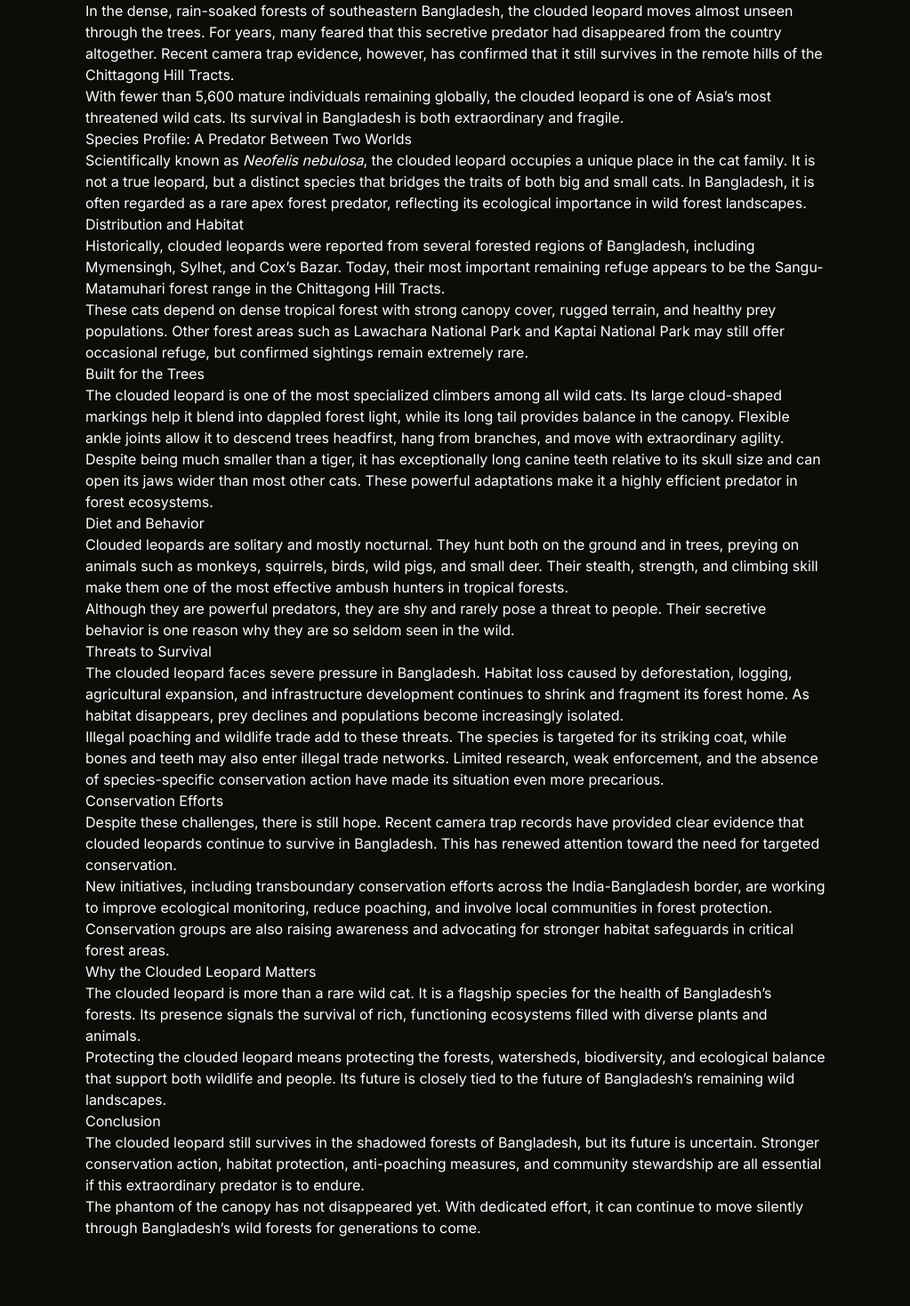
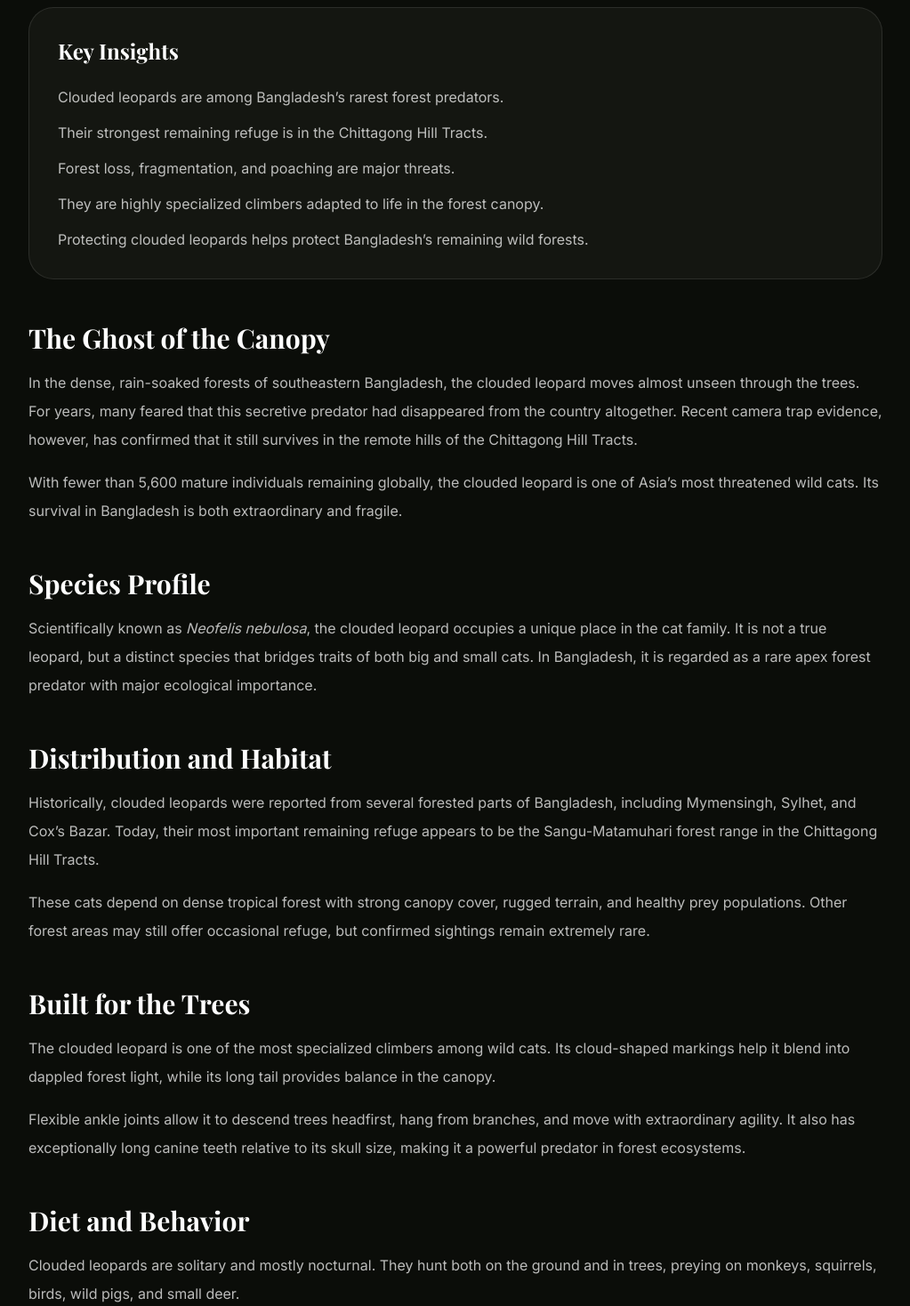
Before and after one commit to carb91-sow/wildlifescope.org, a Next.js app: page /insights/clouded-leopard-bangladesh in a window 1280 px wide. Shown: the part 1182-2650 px from the top of the page at 89% size, without its empty margins (128-1151 px from the left). Built offline with nearby package versions, Linux system fonts and the light colour scheme; a web font is replaced by a local one.

Commit message:
Update page.tsx

```diff
--- a/app/insights/clouded-leopard-bangladesh/page.tsx
+++ b/app/insights/clouded-leopard-bangladesh/page.tsx
@@ -48,7 +48,7 @@ export default function CloudedLeopardInsightPage() {
 
       <main className="bg-[#0b0d09] pt-20 text-white">
         <section className="border-b border-white/10 py-20">
-          <div className="mx-auto max-w-4xl px-6 lg:px-8">
+          <div className="mx-auto max-w-5xl px-6 lg:px-8">
             <Link
               href="/species/clouded-leopard"
               className="text-sm text-[#f4c542] transition-colors hover:text-[#ffd76a]"
@@ -64,7 +64,7 @@ export default function CloudedLeopardInsightPage() {
               The Clouded Leopard: The Phantom of Bangladesh’s Forest Canopy
             </h1>
 
-            <p className="mt-6 text-lg leading-8 text-white/72">
+            <p className="mt-6 max-w-3xl text-lg leading-8 text-white/72">
               Hidden within the misty forests of the Chittagong Hill Tracts, the
               clouded leopard remains one of Bangladesh’s rarest and most elusive
               predators. This remarkable forest cat is a symbol of the country’s
@@ -85,146 +85,192 @@ export default function CloudedLeopardInsightPage() {
         </section>
 
         <section className="py-20">
-          <div className="mx-auto max-w-4xl px-6 lg:px-8">
-            <article className="prose prose-invert max-w-none prose-headings:text-white prose-p:text-white/72 prose-strong:text-white">
-              <h2>The Ghost of the Canopy</h2>
-              <p>
-                In the dense, rain-soaked forests of southeastern Bangladesh, the
-                clouded leopard moves almost unseen through the trees. For years,
-                many feared that this secretive predator had disappeared from the
-                country altogether. Recent camera trap evidence, however, has
-                confirmed that it still survives in the remote hills of the
+          <div className="mx-auto max-w-5xl px-6 lg:px-8">
+            <div className="rounded-[28px] border border-white/10 bg-[#141611] p-8">
+              <h2 className="font-serif text-2xl font-bold text-white">
+                Key Insights
+              </h2>
+
+              <ul className="mt-6 space-y-4 text-white/72">
+                <li>
+                  Clouded leopards are among Bangladesh’s rarest forest predators.
+                </li>
+                <li>
+                  Their strongest remaining refuge is in the Chittagong Hill
+                  Tracts.
+                </li>
+                <li>
+                  Forest loss, fragmentation, and poaching are major threats.
+                </li>
+                <li>
+                  They are highly specialized climbers adapted to life in the
+                  forest canopy.
+                </li>
+                <li>
+                  Protecting clouded leopards helps protect Bangladesh’s remaining
+                  wild forests.
+                </li>
+              </ul>
+            </div>
+
+            <article className="mt-12 space-y-12">
+              <section>
+                <h2 className="font-serif text-3xl font-bold text-white">
+                  The Ghost of the Canopy
+                </h2>
+                <p className="mt-4 leading-8 text-white/72">
+                  In the dense, rain-soaked forests of southeastern Bangladesh,
+                  the clouded leopard moves almost unseen through the trees. For
+                  years, many feared that this secretive predator had disappeared
+                  from the country altogether. Recent camera trap evidence,
+                  however, has confirmed that it still survives in the remote
+                  hills of the Chittagong Hill Tracts.
+                </p>
+                <p className="mt-4 leading-8 text-white/72">
+                  With fewer than 5,600 mature individuals remaining globally,
+                  the clouded leopard is one of Asia’s most threatened wild cats.
+                  Its survival in Bangladesh is both extraordinary and fragile.
+                </p>
+              </section>
+
+              <section>
+                <h2 className="font-serif text-3xl font-bold text-white">
+                  Species Profile
+                </h2>
+                <p className="mt-4 leading-8 text-white/72">
+                  Scientifically known as <em>Neofelis nebulosa</em>, the clouded
+                  leopard occupies a unique place in the cat family. It is not a
+                  true leopard, but a distinct species that bridges traits of
+                  both big and small cats. In Bangladesh, it is regarded as a
+                  rare apex forest predator with major ecological importance.
+                </p>
+              </section>
+
+              <section>
+                <h2 className="font-serif text-3xl font-bold text-white">
+                  Distribution and Habitat
+                </h2>
+                <p className="mt-4 leading-8 text-white/72">
+                  Historically, clouded leopards were reported from several
+                  forested parts of Bangladesh, including Mymensingh, Sylhet, and
+                  Cox’s Bazar. Today, their most important remaining refuge
+                  appears to be the Sangu-Matamuhari forest range in the
                   Chittagong Hill Tracts.
                 </p>
+                <p className="mt-4 leading-8 text-white/72">
+                  These cats depend on dense tropical forest with strong canopy
+                  cover, rugged terrain, and healthy prey populations. Other
+                  forest areas may still offer occasional refuge, but confirmed
+                  sightings remain extremely rare.
+                </p>
+              </section>
 
-              <p>
-                With fewer than 5,600 mature individuals remaining globally, the
-                clouded leopard is one of Asia’s most threatened wild cats. Its
-                survival in Bangladesh is both extraordinary and fragile.
+              <section>
+                <h2 className="font-serif text-3xl font-bold text-white">
+                  Built for the Trees
+                </h2>
+                <p className="mt-4 leading-8 text-white/72">
+                  The clouded leopard is one of the most specialized climbers
+                  among wild cats. Its cloud-shaped markings help it blend into
+                  dappled forest light, while its long tail provides balance in
+                  the canopy.
                 </p>
+                <p className="mt-4 leading-8 text-white/72">
+                  Flexible ankle joints allow it to descend trees headfirst, hang
+                  from branches, and move with extraordinary agility. It also has
+                  exceptionally long canine teeth relative to its skull size,
+                  making it a powerful predator in forest ecosystems.
+                </p>
+              </section>
 
-              <h2>Species Profile: A Predator Between Two Worlds</h2>
-              <p>
-                Scientifically known as <em>Neofelis nebulosa</em>, the clouded
-                leopard occupies a unique place in the cat family. It is not a
-                true leopard, but a distinct species that bridges the traits of
-                both big and small cats. In Bangladesh, it is often regarded as a
-                rare apex forest predator, reflecting its ecological importance in
-                wild forest landscapes.
+              <section>
+                <h2 className="font-serif text-3xl font-bold text-white">
+                  Diet and Behavior
+                </h2>
+                <p className="mt-4 leading-8 text-white/72">
+                  Clouded leopards are solitary and mostly nocturnal. They hunt
+                  both on the ground and in trees, preying on monkeys, squirrels,
+                  birds, wild pigs, and small deer.
                 </p>
+                <p className="mt-4 leading-8 text-white/72">
+                  Their stealth, strength, and climbing skill make them effective
+                  ambush hunters, but they are shy animals and rarely pose a
+                  threat to people.
+                </p>
+              </section>
 
-              <h2>Distribution and Habitat</h2>
-              <p>
-                Historically, clouded leopards were reported from several
-                forested regions of Bangladesh, including Mymensingh, Sylhet, and
-                Cox’s Bazar. Today, their most important remaining refuge appears
-                to be the Sangu-Matamuhari forest range in the Chittagong Hill
-                Tracts.
+              <section>
+                <h2 className="font-serif text-3xl font-bold text-white">
+                  Major Threats
+                </h2>
+                <p className="mt-4 leading-8 text-white/72">
+                  The clouded leopard faces severe pressure in Bangladesh.
+                  Deforestation, logging, agricultural expansion, and
+                  infrastructure development continue to shrink and fragment its
+                  forest habitat.
                 </p>
+                <p className="mt-4 leading-8 text-white/72">
+                  Illegal poaching and wildlife trade add to these pressures. The
+                  species is targeted for its striking coat, while weak
+                  enforcement and limited research make conservation even more
+                  difficult.
+                </p>
+              </section>
 
-              <p>
-                These cats depend on dense tropical forest with strong canopy
-                cover, rugged terrain, and healthy prey populations. Other forest
-                areas such as Lawachara National Park and Kaptai National Park
-                may still offer occasional refuge, but confirmed sightings remain
-                extremely rare.
+              <section>
+                <h2 className="font-serif text-3xl font-bold text-white">
+                  Conservation Efforts
+                </h2>
+                <p className="mt-4 leading-8 text-white/72">
+                  Despite these challenges, recent camera trap records have
+                  confirmed that clouded leopards still survive in Bangladesh.
+                  This has renewed attention on the need for targeted protection.
                 </p>
+                <p className="mt-4 leading-8 text-white/72">
+                  New conservation efforts are working to improve monitoring,
+                  reduce poaching, and involve local communities in forest
+                  protection, while also advocating for stronger habitat
+                  safeguards.
+                </p>
+              </section>
 
-              <h2>Built for the Trees</h2>
-              <p>
-                The clouded leopard is one of the most specialized climbers among
-                all wild cats. Its large cloud-shaped markings help it blend into
-                dappled forest light, while its long tail provides balance in the
-                canopy. Flexible ankle joints allow it to descend trees
-                headfirst, hang from branches, and move with extraordinary
-                agility.
-              </p>
-
-              <p>
-                Despite being much smaller than a tiger, it has exceptionally
-                long canine teeth relative to its skull size and can open its
-                jaws wider than most other cats. These powerful adaptations make
-                it a highly efficient predator in forest ecosystems.
-              </p>
-
-              <h2>Diet and Behavior</h2>
-              <p>
-                Clouded leopards are solitary and mostly nocturnal. They hunt
-                both on the ground and in trees, preying on animals such as
-                monkeys, squirrels, birds, wild pigs, and small deer. Their
-                stealth, strength, and climbing skill make them one of the most
-                effective ambush hunters in tropical forests.
-              </p>
-
-              <p>
-                Although they are powerful predators, they are shy and rarely
-                pose a threat to people. Their secretive behavior is one reason
-                why they are so seldom seen in the wild.
-              </p>
-
-              <h2>Threats to Survival</h2>
-              <p>
-                The clouded leopard faces severe pressure in Bangladesh. Habitat
-                loss caused by deforestation, logging, agricultural expansion,
-                and infrastructure development continues to shrink and fragment
-                its forest home. As habitat disappears, prey declines and
-                populations become increasingly isolated.
-              </p>
-
-              <p>
-                Illegal poaching and wildlife trade add to these threats. The
-                species is targeted for its striking coat, while bones and teeth
-                may also enter illegal trade networks. Limited research, weak
-                enforcement, and the absence of species-specific conservation
-                action have made its situation even more precarious.
-              </p>
-
-              <h2>Conservation Efforts</h2>
-              <p>
-                Despite these challenges, there is still hope. Recent camera trap
-                records have provided clear evidence that clouded leopards
-                continue to survive in Bangladesh. This has renewed attention
-                toward the need for targeted conservation.
-              </p>
-
-              <p>
-                New initiatives, including transboundary conservation efforts
-                across the India-Bangladesh border, are working to improve
-                ecological monitoring, reduce poaching, and involve local
-                communities in forest protection. Conservation groups are also
-                raising awareness and advocating for stronger habitat safeguards
-                in critical forest areas.
-              </p>
-
-              <h2>Why the Clouded Leopard Matters</h2>
-              <p>
+              <section className="rounded-[28px] border border-[#f4c542]/20 bg-[#f4c542]/10 p-8">
+                <h2 className="font-serif text-3xl font-bold text-white">
+                  Why It Matters
+                </h2>
+                <p className="mt-4 leading-8 text-white/72">
                   The clouded leopard is more than a rare wild cat. It is a
                   flagship species for the health of Bangladesh’s forests. Its
                   presence signals the survival of rich, functioning ecosystems
                   filled with diverse plants and animals.
                 </p>
+                <p className="mt-4 leading-8 text-white/72">
+                  Protecting the clouded leopard means protecting forests,
+                  biodiversity, watersheds, and ecological balance for both
+                  wildlife and people.
+                </p>
+              </section>
 
-              <p>
-                Protecting the clouded leopard means protecting the forests,
-                watersheds, biodiversity, and ecological balance that support
-                both wildlife and people. Its future is closely tied to the
-                future of Bangladesh’s remaining wild landscapes.
-              </p>
+              <section>
+                <h2 className="font-serif text-3xl font-bold text-white">
+                  Explore More
+                </h2>
+                <div className="mt-6 flex flex-wrap gap-4">
+                  <Link
+                    href="/species/clouded-leopard"
+                    className="inline-flex rounded-full border border-white/10 bg-[#141611] px-5 py-3 text-sm font-medium text-white transition-colors hover:border-[#f4c542]/40 hover:text-[#f4c542]"
+                  >
+                    Clouded Leopard →
+                  </Link>
 
-              <h2>Conclusion</h2>
-              <p>
-                The clouded leopard still survives in the shadowed forests of
-                Bangladesh, but its future is uncertain. Stronger conservation
-                action, habitat protection, anti-poaching measures, and community
-                stewardship are all essential if this extraordinary predator is
-                to endure.
-              </p>
-
-              <p>
-                The phantom of the canopy has not disappeared yet. With dedicated
-                effort, it can continue to move silently through Bangladesh’s
-                wild forests for generations to come.
-              </p>
+                  <Link
+                    href="/insights/threats-to-wildlife-bangladesh"
+                    className="inline-flex rounded-full border border-white/10 bg-[#141611] px-5 py-3 text-sm font-medium text-white transition-colors hover:border-[#f4c542]/40 hover:text-[#f4c542]"
+                  >
+                    Wildlife Threats →
+                  </Link>
+                </div>
+              </section>
             </article>
           </div>
         </section>
```
Lines whose indentation alone changed are shown as unchanged.
